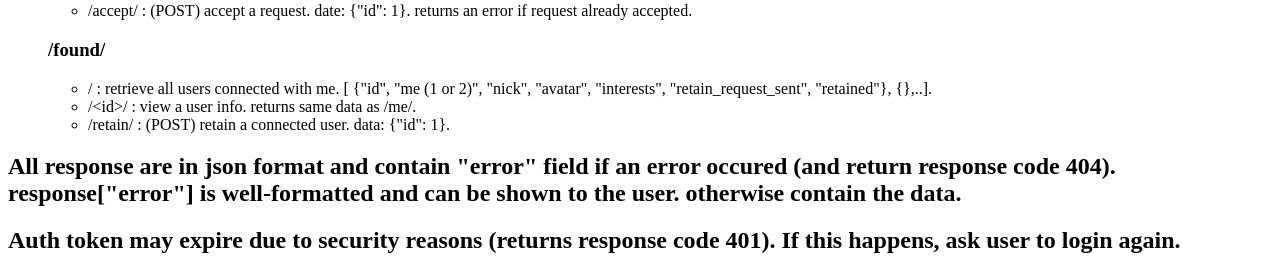
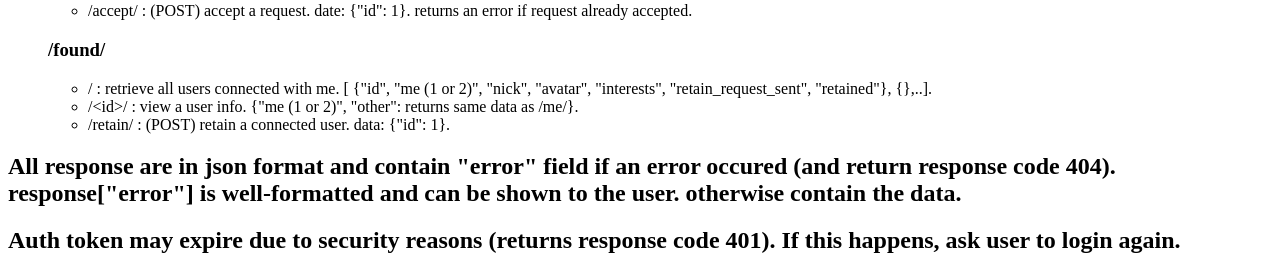
Before and after one commit to shubhamDev73/find-me-server, a Django app: page /docs/ in a window 1280 px wide. Shown: the part 1125-1399 px from the top of the page. Run offline with Django 3.2, Linux system fonts and the light colour scheme; parts of the project's set-up code (start-up, migrations or seed data) failed here and were passed over.

Commit message:
Added me number for individual found

```diff
--- a/backend/templates/docs.html
+++ b/backend/templates/docs.html
@@ -73,7 +73,7 @@
 			<h3>/found/</h3>
 			<ul>
 				<li>/ : retrieve all users connected with me. [ {"id", "me (1 or 2)", "nick", "avatar", "interests", "retain_request_sent", "retained"}, {},..].</li>
-				<li>/&lt;id&gt;/ : view a user info. returns same data as /me/.</li>
+				<li>/&lt;id&gt;/ : view a user info. {"me (1 or 2)", "other": returns same data as /me/}.</li>
 				<li>/retain/ : (POST) retain a connected user. data: {"id": 1}.</li>
 			</ul>
 		</ul>
--- a/backend/views.py
+++ b/backend/views.py
@@ -274,9 +274,9 @@ def found_view(request, pk):
         connect = Connect.objects.get(pk=pk)
         if connect.active:
             if connect.user1 == request.profile:
-                return connect.user2.get_info()
+                return {'me': 1, 'other': connect.user2.get_info()}
             if connect.user2 == request.profile:
-                return connect.user1.get_info()
+                return {'me': 2, 'other': connect.user1.get_info()}
     except Connect.DoesNotExist:
         pass
     return {'error': 'User not found.', 'code': 404}
```
